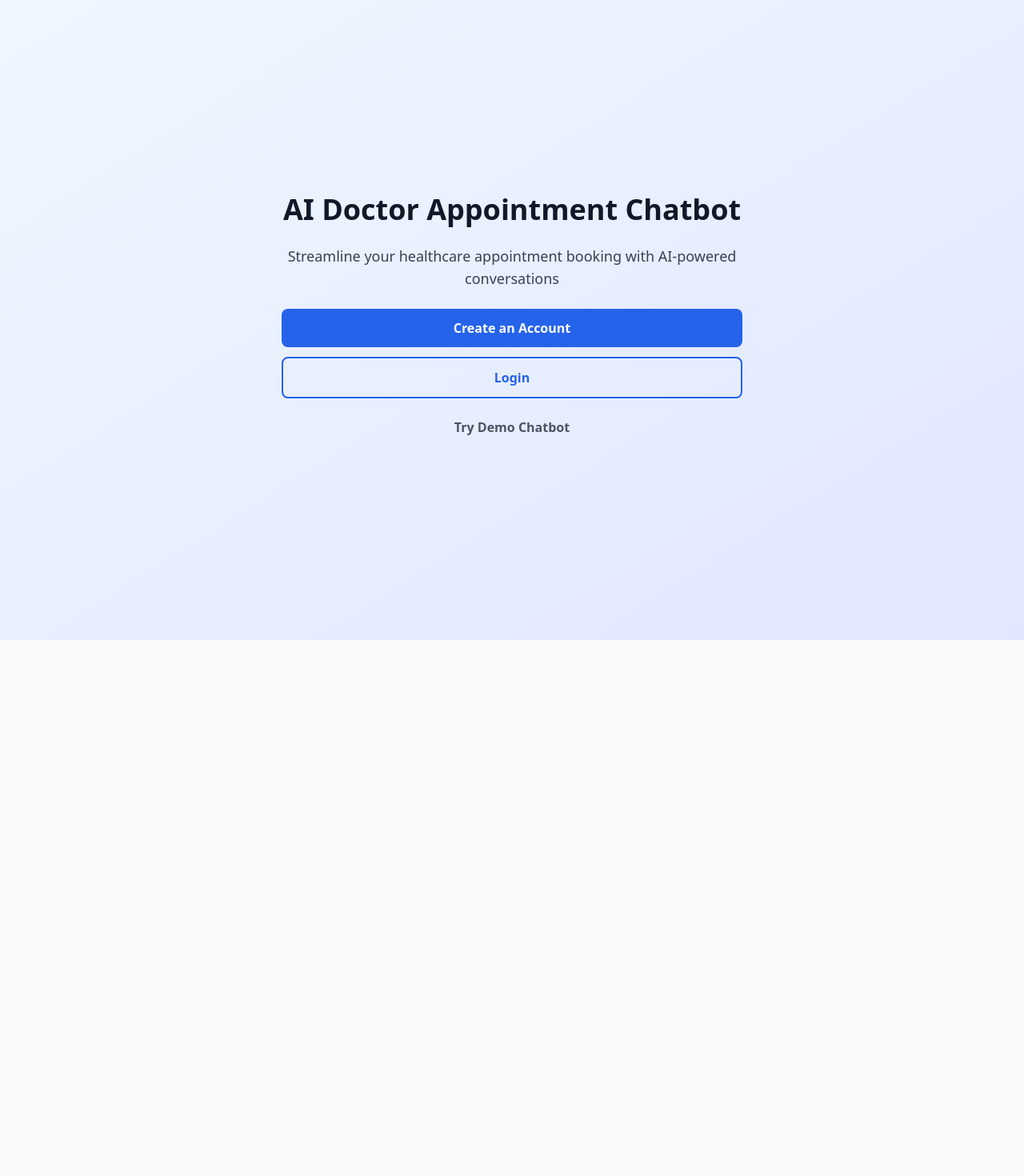
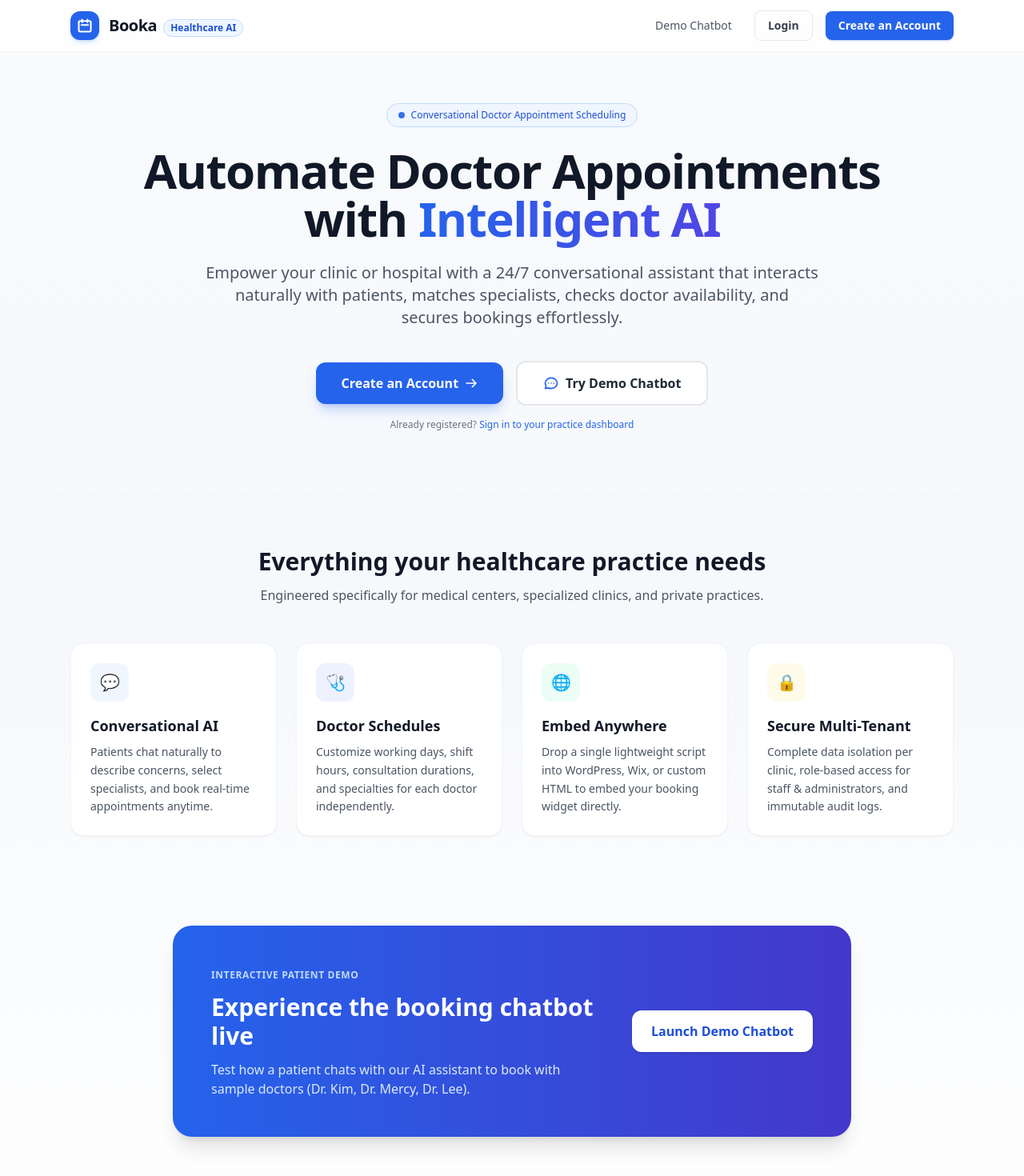
Before and after one commit to kLeitich/AI-chatbot, a Next.js app in the folder frontend/: page / in a window 1280 px wide. Shown: the top 1470 px of the page at 80% size. Before the commit the page ends 800 px from the top, so only its background shows below. Built offline with nearby package versions, Linux system fonts and the light colour scheme.

Commit message:
Enhance SaaS landing page design and Booka branding on unified login

```diff
--- a/frontend/app/page.jsx
+++ b/frontend/app/page.jsx
@@ -2,23 +2,189 @@ import Link from 'next/link'
 
 export default function Page() {
   return (
-    <div className="min-h-screen grid place-items-center p-4 bg-gradient-to-br from-blue-50 to-indigo-100">
-      <div className="text-center space-y-6 max-w-xl">
-        <h1 className="text-4xl font-bold text-gray-900">AI Doctor Appointment Chatbot</h1>
-        <p className="text-lg text-gray-700">Streamline your healthcare appointment booking with AI-powered conversations</p>
+    <div className="min-h-screen bg-gradient-to-b from-slate-50 via-blue-50/30 to-white text-gray-900">
+      {/* Navigation Bar */}
+      <header className="border-b border-gray-100 bg-white/80 backdrop-blur-md sticky top-0 z-30">
+        <div className="max-w-6xl mx-auto px-4 sm:px-6 h-16 flex items-center justify-between">
+          <div className="flex items-center gap-3">
+            <div className="w-9 h-9 rounded-xl bg-blue-600 flex items-center justify-center text-white shadow-md shadow-blue-500/20">
+              <svg className="w-5 h-5" fill="none" viewBox="0 0 24 24" stroke="currentColor" strokeWidth={2.5}>
+                <path strokeLinecap="round" strokeLinejoin="round" d="M8 7V3m8 4V3m-9 8h10M5 21h14a2 2 0 002-2V7a2 2 0 00-2-2H5a2 2 0 00-2 2v12a2 2 0 002 2z" />
+              </svg>
+            </div>
+            <div>
+              <span className="text-xl font-bold tracking-tight text-gray-900">Booka</span>
+              <span className="hidden sm:inline-block ml-2 text-xs font-semibold px-2 py-0.5 rounded-full bg-blue-50 text-blue-700 border border-blue-200">
+                Healthcare AI
+              </span>
+            </div>
+          </div>
 
-        <div className="flex flex-col gap-3 mt-8">
-          <Link href="/signup" className="px-6 py-3 rounded-lg bg-blue-600 text-white font-semibold hover:bg-blue-700 text-center">
-            Create an Account
+          <nav className="flex items-center gap-3 sm:gap-4">
+            <Link
+              href="/t/default"
+              className="text-sm font-medium text-gray-600 hover:text-blue-600 transition px-3 py-1.5 rounded-lg hover:bg-gray-50"
+            >
+              Demo Chatbot
+            </Link>
+            <Link
+              href="/login"
+              className="text-sm font-semibold text-gray-700 hover:text-blue-600 transition px-4 py-2 rounded-lg border border-gray-200 hover:border-blue-300 hover:bg-blue-50/50"
+            >
+              Login
+            </Link>
+            <Link
+              href="/signup"
+              className="text-sm font-semibold text-white bg-blue-600 hover:bg-blue-700 transition px-4 py-2 rounded-lg shadow-sm shadow-blue-600/30"
+            >
+              Create an Account
+            </Link>
+          </nav>
+        </div>
+      </header>
+
+      {/* Hero Section */}
+      <section className="pt-16 pb-20 px-4 sm:px-6 max-w-5xl mx-auto text-center">
+        <div className="inline-flex items-center gap-2 px-3.5 py-1.5 rounded-full bg-blue-50 border border-blue-200 text-blue-700 text-xs font-medium mb-6">
+          <span className="w-2 h-2 rounded-full bg-blue-600 animate-pulse" />
+          Conversational Doctor Appointment Scheduling
+        </div>
+
+        <h1 className="text-4xl sm:text-5xl md:text-6xl font-extrabold text-gray-900 tracking-tight leading-tight sm:leading-tight">
+          Automate Doctor Appointments with{' '}
+          <span className="text-transparent bg-clip-text bg-gradient-to-r from-blue-600 to-indigo-600">
+            Intelligent AI
+          </span>
+        </h1>
+
+        <p className="mt-6 text-lg sm:text-xl text-gray-600 max-w-3xl mx-auto leading-relaxed">
+          Empower your clinic or hospital with a 24/7 conversational assistant that interacts naturally with patients,
+          matches specialists, checks doctor availability, and secures bookings effortlessly.
+        </p>
+
+        <div className="mt-10 flex flex-col sm:flex-row items-center justify-center gap-4">
+          <Link
+            href="/signup"
+            className="w-full sm:w-auto px-8 py-3.5 rounded-xl bg-blue-600 text-white font-semibold shadow-lg shadow-blue-600/25 hover:bg-blue-700 transition flex items-center justify-center gap-2 text-base"
+          >
+            <span>Create an Account</span>
+            <svg className="w-4 h-4" fill="none" viewBox="0 0 24 24" stroke="currentColor">
+              <path strokeLinecap="round" strokeLinejoin="round" strokeWidth={2.5} d="M14 5l7 7m0 0l-7 7m7-7H3" />
+            </svg>
           </Link>
-          <Link href="/login" className="px-6 py-3 rounded-lg border-2 border-blue-600 text-blue-600 font-semibold hover:bg-blue-50 text-center">
-            Login
-          </Link>
-          <Link href="/t/default" className="px-6 py-3 rounded-lg text-gray-600 font-semibold hover:underline text-center">
-            Try Demo Chatbot
+
+          <Link
+            href="/t/default"
+            className="w-full sm:w-auto px-8 py-3.5 rounded-xl border-2 border-gray-200 bg-white text-gray-800 font-semibold hover:border-blue-400 hover:text-blue-600 hover:bg-blue-50/30 transition flex items-center justify-center gap-2 text-base"
+          >
+            <svg className="w-5 h-5 text-blue-600" fill="none" viewBox="0 0 24 24" stroke="currentColor">
+              <path strokeLinecap="round" strokeLinejoin="round" strokeWidth={2} d="M8 12h.01M12 12h.01M16 12h.01M21 12c0 4.418-4.03 8-9 8a9.863 9.863 0 01-4.255-.949L3 20l1.395-3.72C3.512 15.042 3 13.574 3 12c0-4.418 4.03-8 9-8s9 3.582 9 8z" />
+            </svg>
+            <span>Try Demo Chatbot</span>
           </Link>
         </div>
-      </div>
+
+        <p className="mt-4 text-xs text-gray-500">
+          Already registered?{' '}
+          <Link href="/login" className="text-blue-600 font-medium hover:underline">
+            Sign in to your practice dashboard
+          </Link>
+        </p>
+      </section>
+
+      {/* Feature Highlights Grid */}
+      <section className="py-16 px-4 sm:px-6 max-w-6xl mx-auto border-t border-gray-100">
+        <div className="text-center max-w-2xl mx-auto mb-12">
+          <h2 className="text-2xl sm:text-3xl font-bold text-gray-900">
+            Everything your healthcare practice needs
+          </h2>
+          <p className="mt-3 text-gray-600 text-sm sm:text-base">
+            Engineered specifically for medical centers, specialized clinics, and private practices.
+          </p>
+        </div>
+
+        <div className="grid grid-cols-1 md:grid-cols-2 lg:grid-cols-4 gap-6">
+          <div className="bg-white p-6 rounded-2xl border border-gray-100 shadow-sm hover:shadow-md transition">
+            <div className="w-12 h-12 rounded-xl bg-blue-50 text-blue-600 flex items-center justify-center text-xl mb-4 font-bold">
+              💬
+            </div>
+            <h3 className="font-semibold text-gray-900 text-lg mb-2">Conversational AI</h3>
+            <p className="text-sm text-gray-600 leading-relaxed">
+              Patients chat naturally to describe concerns, select specialists, and book real-time appointments anytime.
+            </p>
+          </div>
+
+          <div className="bg-white p-6 rounded-2xl border border-gray-100 shadow-sm hover:shadow-md transition">
+            <div className="w-12 h-12 rounded-xl bg-indigo-50 text-indigo-600 flex items-center justify-center text-xl mb-4 font-bold">
+              🩺
+            </div>
+            <h3 className="font-semibold text-gray-900 text-lg mb-2">Doctor Schedules</h3>
+            <p className="text-sm text-gray-600 leading-relaxed">
+              Customize working days, shift hours, consultation durations, and specialties for each doctor independently.
+            </p>
+          </div>
+
+          <div className="bg-white p-6 rounded-2xl border border-gray-100 shadow-sm hover:shadow-md transition">
+            <div className="w-12 h-12 rounded-xl bg-emerald-50 text-emerald-600 flex items-center justify-center text-xl mb-4 font-bold">
+              🌐
+            </div>
+            <h3 className="font-semibold text-gray-900 text-lg mb-2">Embed Anywhere</h3>
+            <p className="text-sm text-gray-600 leading-relaxed">
+              Drop a single lightweight script into WordPress, Wix, or custom HTML to embed your booking widget directly.
+            </p>
+          </div>
+
+          <div className="bg-white p-6 rounded-2xl border border-gray-100 shadow-sm hover:shadow-md transition">
+            <div className="w-12 h-12 rounded-xl bg-amber-50 text-amber-600 flex items-center justify-center text-xl mb-4 font-bold">
+              🔒
+            </div>
+            <h3 className="font-semibold text-gray-900 text-lg mb-2">Secure Multi-Tenant</h3>
+            <p className="text-sm text-gray-600 leading-relaxed">
+              Complete data isolation per clinic, role-based access for staff & administrators, and immutable audit logs.
+            </p>
+          </div>
+        </div>
+      </section>
+
+      {/* Quick Demo Preview Callout */}
+      <section className="py-12 px-4 sm:px-6 max-w-4xl mx-auto">
+        <div className="bg-gradient-to-r from-blue-600 to-indigo-700 rounded-3xl p-8 sm:p-12 text-white shadow-xl flex flex-col md:flex-row items-center justify-between gap-8">
+          <div className="space-y-3 text-center md:text-left">
+            <span className="text-xs font-semibold uppercase tracking-wider text-blue-200">
+              Interactive Patient Demo
+            </span>
+            <h2 className="text-2xl sm:text-3xl font-bold">Experience the booking chatbot live</h2>
+            <p className="text-blue-100 text-sm sm:text-base max-w-lg">
+              Test how a patient chats with our AI assistant to book with sample doctors (Dr. Kim, Dr. Mercy, Dr. Lee).
+            </p>
+          </div>
+
+          <Link
+            href="/t/default"
+            className="px-6 py-3.5 bg-white text-blue-700 font-bold rounded-xl shadow hover:bg-blue-50 transition shrink-0"
+          >
+            Launch Demo Chatbot
+          </Link>
+        </div>
+      </section>
+
+      {/* Footer */}
+      <footer className="border-t border-gray-100 mt-16 py-8 px-4 text-center text-xs text-gray-500">
+        <div className="max-w-6xl mx-auto flex flex-col sm:flex-row items-center justify-between gap-4">
+          <p>© {new Date().getFullYear()} Booka. Intelligent Healthcare Scheduling. All rights reserved.</p>
+          <div className="flex items-center gap-6">
+            <Link href="/login" className="hover:text-blue-600 transition">
+              Login
+            </Link>
+            <Link href="/signup" className="hover:text-blue-600 transition">
+              Create an Account
+            </Link>
+            <Link href="/t/default" className="hover:text-blue-600 transition">
+              Patient Demo
+            </Link>
+          </div>
+        </div>
+      </footer>
     </div>
   )
 }
--- a/frontend/components/UserLogin.jsx
+++ b/frontend/components/UserLogin.jsx
@@ -77,10 +77,15 @@ export default function UserLogin() {
         onSubmit={submit}
         className="bg-white border rounded-2xl p-8 w-full max-w-md shadow-lg space-y-5"
       >
-        <div className="space-y-1 text-center">
-          <h1 className="text-2xl font-bold text-gray-900">Sign In</h1>
+        <div className="space-y-2 text-center">
+          <div className="inline-flex items-center justify-center w-12 h-12 rounded-2xl bg-blue-600 text-white shadow-md shadow-blue-500/25 mb-1">
+            <svg className="w-6 h-6" fill="none" viewBox="0 0 24 24" stroke="currentColor" strokeWidth={2.5}>
+              <path strokeLinecap="round" strokeLinejoin="round" d="M8 7V3m8 4V3m-9 8h10M5 21h14a2 2 0 002-2V7a2 2 0 00-2-2H5a2 2 0 00-2 2v12a2 2 0 002 2z" />
+            </svg>
+          </div>
+          <h1 className="text-2xl font-bold text-gray-900">Sign In to Booka</h1>
           <p className="text-sm text-gray-600">
-            Enter your credentials to access your organization dashboard
+            Access your practice appointments, doctors, and dashboard
           </p>
         </div>
 
```
